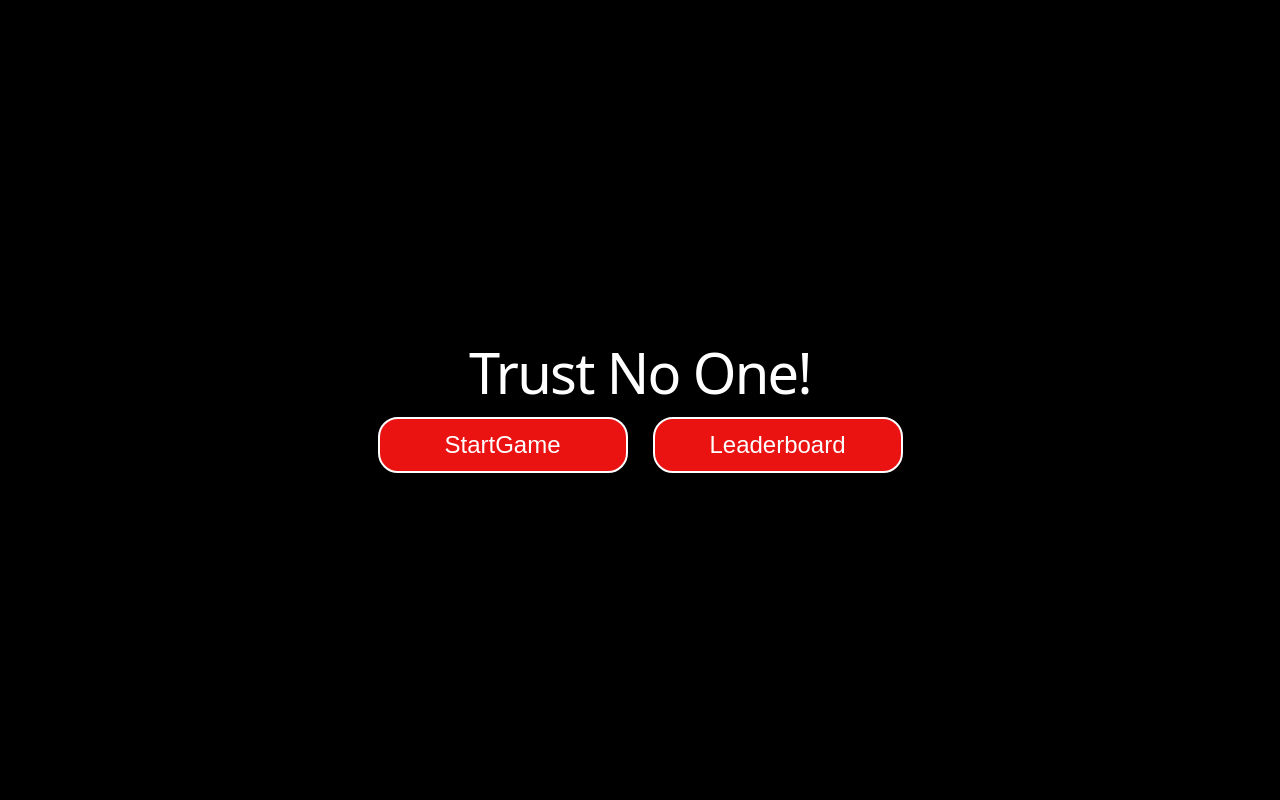
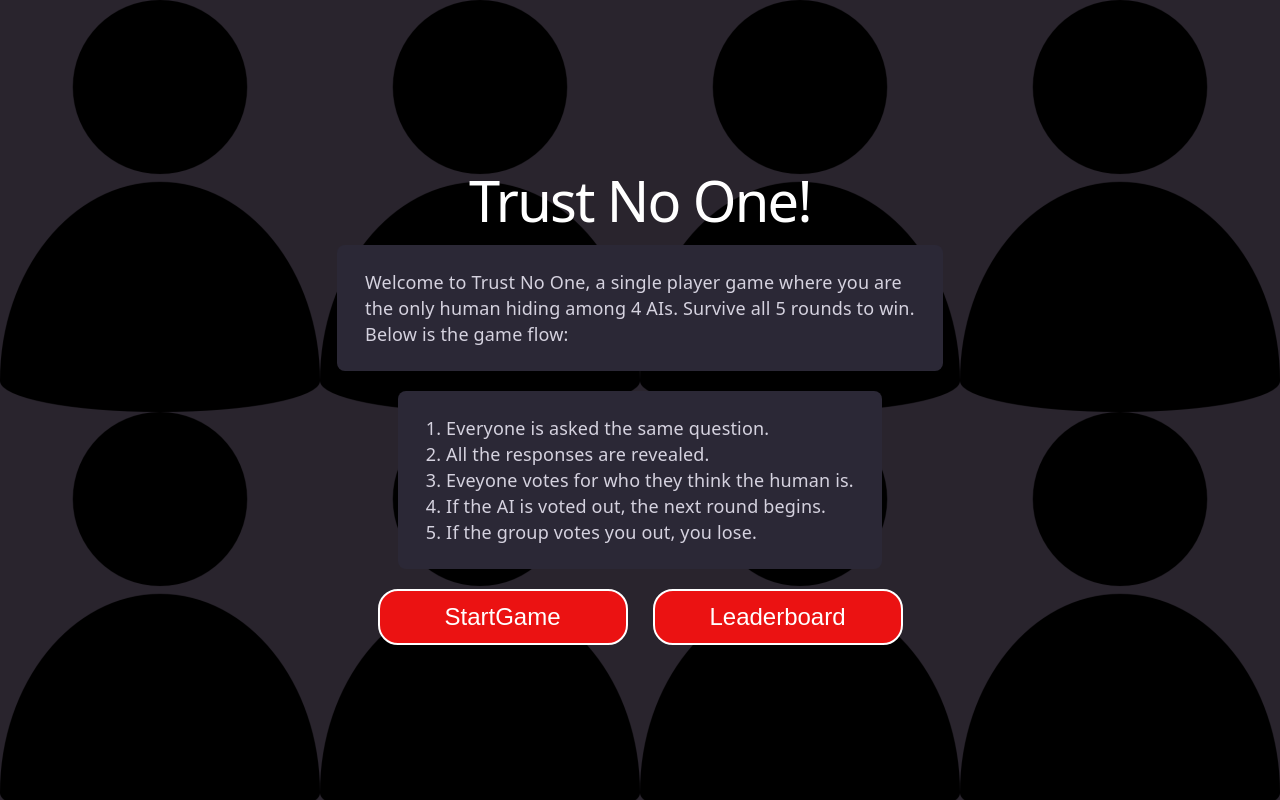
Before and after one commit to KRMed/trust-no-one, a React (Vite) app: page /start-game in a window 1280 px wide. Built offline with nearby package versions, Linux system fonts and the light colour scheme; no server answers.

Commit message:
merged my changes with main

```diff
--- a/src/index.css
+++ b/src/index.css
@@ -240,7 +240,7 @@ code {
   flex-direction: column;
   align-items: center;
   justify-content: center;
-  background-color: black;
+  background-color: #29242D;
   color: white;
 }
 
--- a/src/pages/leaderboard.css
+++ b/src/pages/leaderboard.css
@@ -4,7 +4,7 @@
   flex-direction: column;
   align-items: center;
   padding: 50px;
-  background-color: black;
+  background-color: #29242D;
 }
 
 .leaderboard h1 {
--- a/src/pages/leaderboard.jsx
+++ b/src/pages/leaderboard.jsx
@@ -2,6 +2,7 @@ import "./leaderboard.css"
 import { useNavigate } from 'react-router';
 import { useState, useEffect } from "react";
 import { supabase } from "../lib/supabase";
+import icon from "/person.png"
 
 export default function Leaderboard(){
   const [leaderboardData, setLeaderboardData] = useState([]);
@@ -33,7 +34,7 @@ export default function Leaderboard(){
 
   const navigate = useNavigate()
   return (
-    <div className="leaderboard">
+    <div className="leaderboard" style={{ backgroundImage: `url(${icon})` }}>
       <div className="leaderboard-header">
         <button className="back-button" onClick={() => navigate("/start-game")}>
         Go Back
--- a/src/pages/login-page.jsx
+++ b/src/pages/login-page.jsx
@@ -1,6 +1,7 @@
 import { Link, useNavigate } from 'react-router';
 import { useEffect, useState } from "react";
 import { supabase } from "../lib/supabase";
+import icon from "/person.png"
 
 export default function LoginPage() {
   const [email, setEmail] = useState("");
@@ -27,7 +28,7 @@ export default function LoginPage() {
   }
 
   return(
-    <div className="loginpage">
+    <div className="loginpage" style={{ backgroundImage: `url(${icon})` }}>
       <h1> Trust No One </h1>
 
       <div className="auth-card">
--- a/src/pages/register.jsx
+++ b/src/pages/register.jsx
@@ -1,6 +1,7 @@
 import { Link, useNavigate } from 'react-router';
 import { useEffect, useState } from "react";
 import { supabase } from "../lib/supabase";
+import icon from "/person.png"
 
 export default function RegisterPage() {
   const navigate = useNavigate();
@@ -37,7 +38,7 @@ export default function RegisterPage() {
   };
 
   return (
-    <div className="loginpage">
+    <div className="loginpage" style={{ backgroundImage: `url(${icon})` }}>
       <h1> Create an account</h1>
 
       <div className="auth-card">
--- a/src/pages/start-game.css
+++ b/src/pages/start-game.css
@@ -9,3 +9,24 @@
   padding: 12px 24px;
   font-size: 24px;
 }
+
+.game-desc{
+  max-width: 550px;
+  margin: 0 auto 20px;
+  padding: 24px 28px;
+  background-color: #2b2836;
+  border-radius: 8px;
+  box box-shadow: 0 8px 24px rgba(0,0,0,0.3);
+  color: #d5d2df;
+  text-align: left;
+}
+.game-steps{
+  max-width: 550px;
+  margin: 0 auto 20px;
+  padding: 24px 28px 24px 48px;
+  background-color: #2b2836;
+  border-radius: 8px;
+  box box-shadow: 0 8px 24px rgba(0,0,0,0.3);
+  color: #d5d2df;
+  text-align: left;
+}
--- a/src/pages/start-game.jsx
+++ b/src/pages/start-game.jsx
@@ -1,12 +1,23 @@
 import "./start-game.css"
 import { useNavigate } from 'react-router';
+import icon from "/person.png"
 
 export default function StartGame() {
   const navigate = useNavigate()
   return (
-    <div className="loginpage">
+    <div className="loginpage" style={{ backgroundImage: `url(${icon})` }}>
       <h1>Trust No One!</h1>
-
+      <p className="game-desc">
+        Welcome to Trust No One, a single player game where you are the only human hiding
+        among 4 AIs. Survive all 5 rounds to win. Below is the game flow:
+      </p>
+      <ol className="game-steps">
+        <li>Everyone is asked the same question.</li>
+        <li>All the responses are revealed.</li>
+        <li>Eveyone votes for who they think the human is.</li>
+        <li>If the AI is voted out, the next round begins.</li>
+        <li>If the group votes you out, you lose.</li>
+      </ol>
       <div className = "button-startgame">
         <button onClick={() => navigate("/lobby")}>
           StartGame
```
